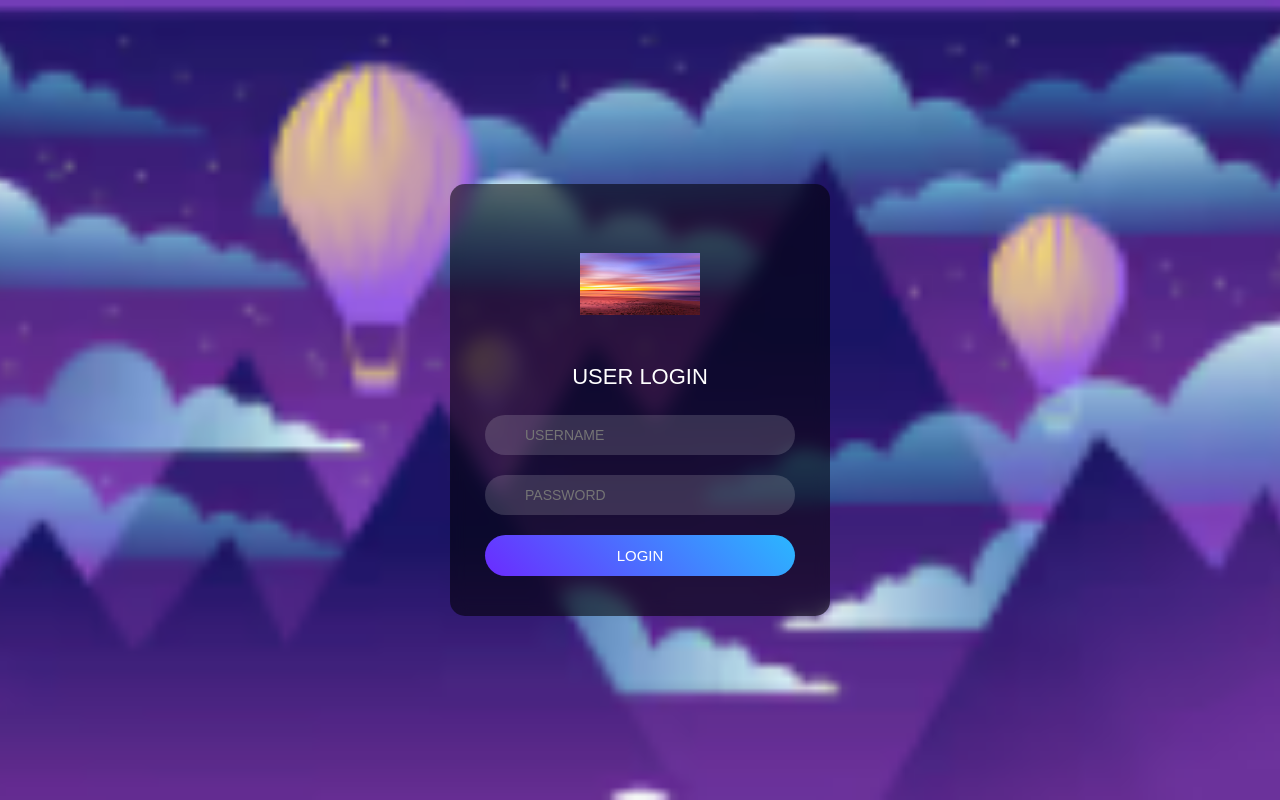
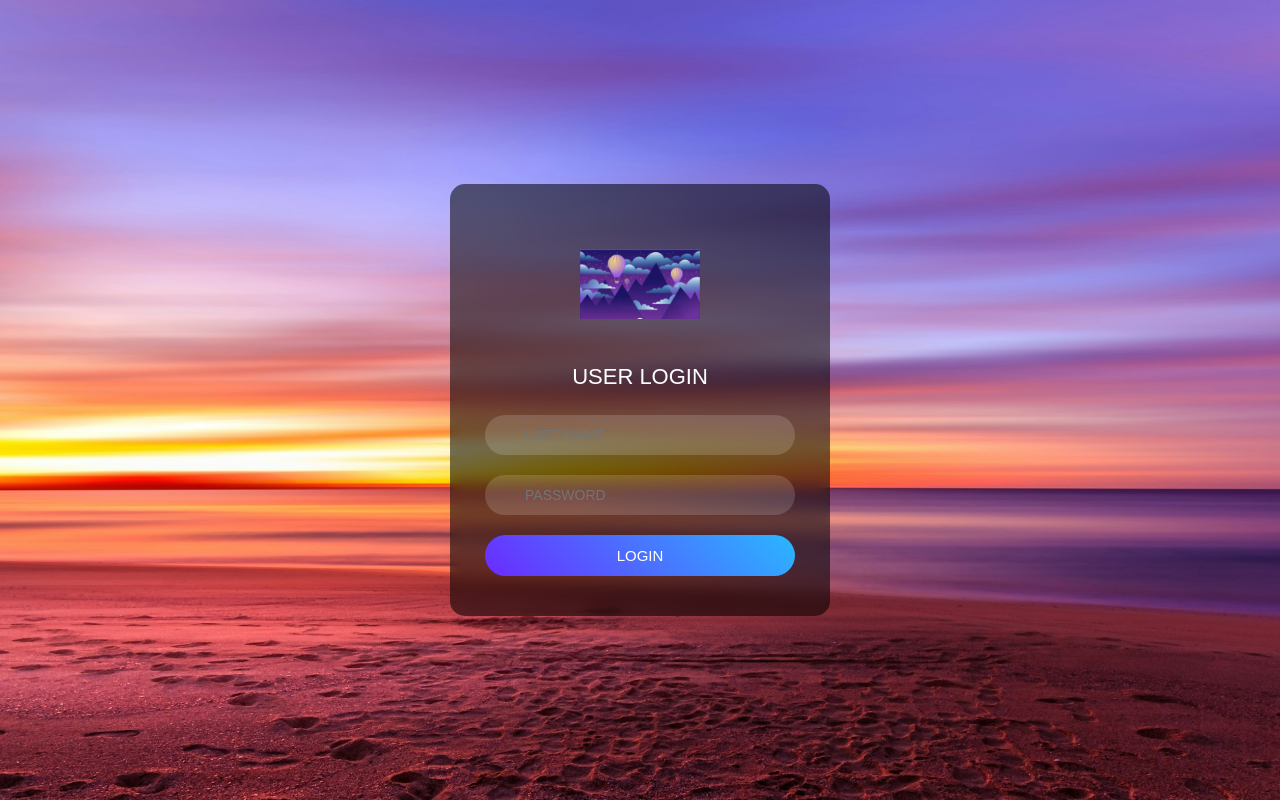
Before and after one commit to Wendelzinho007/Plogin, a plain HTML site: page index.html in a window 1280 px wide. Drawn offline with Linux system fonts and the light colour scheme.

Commit message:
versão 7 - invertendo as imagens

```diff
--- a/index.html
+++ b/index.html
@@ -16,7 +16,7 @@
         body {
             height: 100vh;
             width: 100%;
-            background: url("imagem\ para\ o\ login.PNG") no-repeat center center;
+            background: url("logotela.jpg") no-repeat center center;
             background-size: cover;
             display: flex;
             justify-content: center;
@@ -34,7 +34,7 @@
         }
 
         .logo-container {
-            width: 120px;        /* ajuste o tamanho */
+            width: 120px;
             height: 120px;
             margin: 0 auto 20px auto;
         }
@@ -110,7 +110,7 @@
     <div class="login-container">
 
        <div class="logo-container">
-            <img src="logotela.jpg" alt="Logo">
+            <img src="imagem para o login.PNG" alt="Logo">
         </div>
         <h2>USER LOGIN</h2>
 
```
